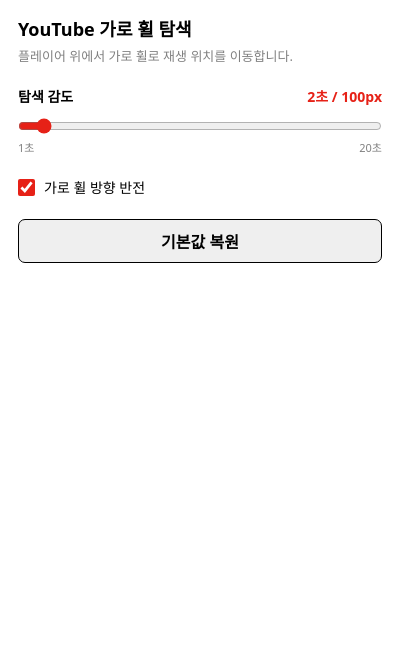
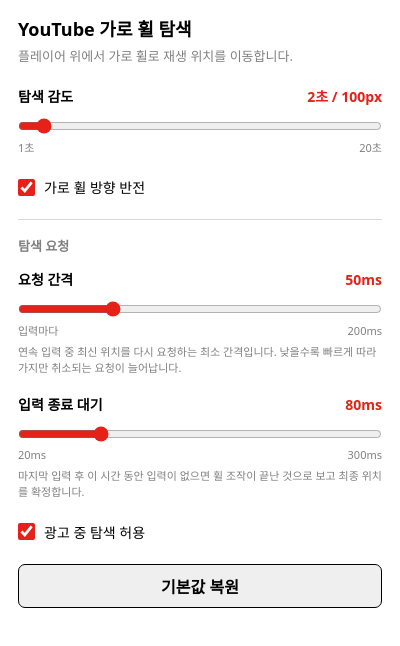
Before and after one commit to cornsole/Logi-Extention, a browser extension: page src/popup/popup.html in a window 400 px wide. Both pictures are taken after a click on the button "기본값 복원". Drawn offline with Linux system fonts and the light colour scheme.

Commit message:
Add popup controls for seek request timing and ad seeking
- Add request interval (0-200ms, default 50) and gesture-end delay (20-300ms, default 80) sliders
- Add ad seeking toggle; content script applies timing changes live via setTiming
- Document settings and 1-hour video wheel-vs-click latency measurements

```diff
--- a/src/content/settings.js
+++ b/src/content/settings.js
@@ -4,19 +4,40 @@
   const DEFAULT_SETTINGS = Object.freeze({
     secondsPerHundredPixels: 2,
     inverted: true,
+    requestIntervalMs: 50,
+    gestureEndDelayMs: 80,
+    adSeeking: true,
   });
-  const MIN_SENSITIVITY = 1;
-  const MAX_SENSITIVITY = 20;
+  const LIMITS = Object.freeze({
+    secondsPerHundredPixels: Object.freeze({ minimum: 1, maximum: 20 }),
+    requestIntervalMs: Object.freeze({ minimum: 0, maximum: 200 }),
+    gestureEndDelayMs: Object.freeze({ minimum: 20, maximum: 300 }),
+  });
+  const MIN_SENSITIVITY = LIMITS.secondsPerHundredPixels.minimum;
+  const MAX_SENSITIVITY = LIMITS.secondsPerHundredPixels.maximum;
+
+  function normalizeNumber(candidate, key) {
+    const value = candidate && candidate[key];
+    if (typeof value !== "number" || !Number.isFinite(value)) {
+      return DEFAULT_SETTINGS[key];
+    }
+    const { minimum, maximum } = LIMITS[key];
+    return Math.min(Math.max(Math.round(value), minimum), maximum);
+  }
+
+  function normalizeBoolean(candidate, key) {
+    return candidate && typeof candidate[key] === "boolean"
+      ? candidate[key]
+      : DEFAULT_SETTINGS[key];
+  }
 
   function normalizeSettings(candidate) {
-    const sensitivity = Number(candidate && candidate.secondsPerHundredPixels);
     return {
-      secondsPerHundredPixels: Number.isFinite(sensitivity)
-        ? Math.min(Math.max(sensitivity, MIN_SENSITIVITY), MAX_SENSITIVITY)
-        : DEFAULT_SETTINGS.secondsPerHundredPixels,
-      inverted: candidate && typeof candidate.inverted === "boolean"
-        ? candidate.inverted
-        : DEFAULT_SETTINGS.inverted,
+      secondsPerHundredPixels: normalizeNumber(candidate, "secondsPerHundredPixels"),
+      inverted: normalizeBoolean(candidate, "inverted"),
+      requestIntervalMs: normalizeNumber(candidate, "requestIntervalMs"),
+      gestureEndDelayMs: normalizeNumber(candidate, "gestureEndDelayMs"),
+      adSeeking: normalizeBoolean(candidate, "adSeeking"),
     };
   }
 
@@ -79,6 +100,7 @@
 
   const api = {
     DEFAULT_SETTINGS,
+    LIMITS,
     MIN_SENSITIVITY,
     MAX_SENSITIVITY,
     normalizeSettings,
--- a/src/popup/popup.css
+++ b/src/popup/popup.css
@@ -24,6 +24,22 @@ h1 {
   margin: 6px 0 20px;
   color: GrayText;
   font-size: 13px;
+  line-height: 1.45;
+}
+
+h2 {
+  margin: 4px 0 14px;
+  padding-top: 16px;
+  border-top: 1px solid color-mix(in srgb, CanvasText 15%, transparent);
+  font-size: 13px;
+  color: GrayText;
+  font-weight: 600;
+}
+
+.hint {
+  margin: 6px 0 18px;
+  color: GrayText;
+  font-size: 11px;
   line-height: 1.45;
 }
 
--- a/src/popup/popup.html
+++ b/src/popup/popup.html
@@ -26,6 +26,35 @@
         <span>가로 휠 방향 반전</span>
       </label>
 
+      <h2>탐색 요청</h2>
+
+      <div class="setting-heading">
+        <label for="request-interval">요청 간격</label>
+        <output id="request-interval-value" for="request-interval">50ms</output>
+      </div>
+      <input id="request-interval" type="range" min="0" max="200" step="10" value="50" aria-describedby="request-interval-hint">
+      <div class="range-labels" aria-hidden="true">
+        <span>입력마다</span>
+        <span>200ms</span>
+      </div>
+      <p id="request-interval-hint" class="hint">연속 입력 중 최신 위치를 다시 요청하는 최소 간격입니다. 낮을수록 빠르게 따라가지만 취소되는 요청이 늘어납니다.</p>
+
+      <div class="setting-heading">
+        <label for="gesture-end">입력 종료 대기</label>
+        <output id="gesture-end-value" for="gesture-end">80ms</output>
+      </div>
+      <input id="gesture-end" type="range" min="20" max="300" step="10" value="80" aria-describedby="gesture-end-hint">
+      <div class="range-labels" aria-hidden="true">
+        <span>20ms</span>
+        <span>300ms</span>
+      </div>
+      <p id="gesture-end-hint" class="hint">마지막 입력 후 이 시간 동안 입력이 없으면 휠 조작이 끝난 것으로 보고 최종 위치를 확정합니다.</p>
+
+      <label class="checkbox-row">
+        <input id="ad-seeking" type="checkbox" checked>
+        <span>광고 중 탐색 허용</span>
+      </label>
+
       <button id="reset" type="button">기본값 복원</button>
       <p id="status" class="status" role="status" aria-live="polite"></p>
     </main>
--- a/src/popup/popup.js
+++ b/src/popup/popup.js
@@ -3,17 +3,44 @@
 
   const settingsApi = globalThis.YTWheelSettings;
   const wheelInput = globalThis.YTWheelInput;
-  const sensitivity = document.querySelector("#sensitivity");
-  const sensitivityValue = document.querySelector("#sensitivity-value");
   const inverted = document.querySelector("#inverted");
+  const adSeeking = document.querySelector("#ad-seeking");
   const reset = document.querySelector("#reset");
   const status = document.querySelector("#status");
   let statusTimer = null;
 
+  const sliders = [
+    {
+      key: "secondsPerHundredPixels",
+      input: document.querySelector("#sensitivity"),
+      output: document.querySelector("#sensitivity-value"),
+      format: (value) => `${value}초 / 100px`,
+    },
+    {
+      key: "requestIntervalMs",
+      input: document.querySelector("#request-interval"),
+      output: document.querySelector("#request-interval-value"),
+      format: (value) => (value === 0 ? "입력마다" : `${value}ms`),
+    },
+    {
+      key: "gestureEndDelayMs",
+      input: document.querySelector("#gesture-end"),
+      output: document.querySelector("#gesture-end-value"),
+      format: (value) => `${value}ms`,
+    },
+  ];
+
+  function renderSlider(slider, value) {
+    slider.input.value = String(value);
+    slider.output.value = slider.format(value);
+  }
+
   function render(settings) {
-    sensitivity.value = String(settings.secondsPerHundredPixels);
-    sensitivityValue.value = `${settings.secondsPerHundredPixels}초 / 100px`;
+    for (const slider of sliders) {
+      renderSlider(slider, settings[slider.key]);
+    }
     inverted.checked = settings.inverted;
+    adSeeking.checked = settings.adSeeking;
   }
 
   function showStatus(message) {
@@ -24,41 +51,49 @@
     }, 1200);
   }
 
+  function readForm() {
+    const settings = {
+      inverted: inverted.checked,
+      adSeeking: adSeeking.checked,
+    };
+    for (const slider of sliders) {
+      settings[slider.key] = Number(slider.input.value);
+    }
+    return settings;
+  }
+
   async function persist() {
     try {
-      const saved = await settingsApi.saveSettings({
-        secondsPerHundredPixels: Number(sensitivity.value),
-        inverted: inverted.checked,
-      });
-      render(saved);
+      render(await settingsApi.saveSettings(readForm()));
       showStatus("저장됨");
     } catch (_error) {
       showStatus("설정을 저장하지 못했습니다.");
     }
   }
 
-  sensitivity.addEventListener("input", () => {
-    sensitivityValue.value = `${sensitivity.value}초 / 100px`;
+  for (const slider of sliders) {
+    const { input } = slider;
+    input.addEventListener("input", () => {
+      slider.output.value = slider.format(Number(input.value));
     });
-  sensitivity.addEventListener("change", persist);
-  sensitivity.addEventListener("wheel", (event) => {
+    input.addEventListener("change", persist);
+    input.addEventListener("wheel", (event) => {
       const step = wheelInput.getWheelStep(event.deltaX, event.deltaY, inverted.checked);
       if (step === 0) {
         return;
       }
 
       event.preventDefault();
-    const minimum = Number(sensitivity.min);
-    const maximum = Number(sensitivity.max);
       const nextValue = Math.min(
-      Math.max(Number(sensitivity.value) + step, minimum),
-      maximum,
+        Math.max(Number(input.value) + step * Number(input.step), Number(input.min)),
+        Number(input.max),
       );
-    sensitivity.value = String(nextValue);
-    sensitivityValue.value = `${nextValue}초 / 100px`;
+      renderSlider(slider, nextValue);
       void persist();
     }, { passive: false });
+  }
   inverted.addEventListener("change", persist);
+  adSeeking.addEventListener("change", persist);
   reset.addEventListener("click", async () => {
     render(settingsApi.DEFAULT_SETTINGS);
     await persist();
```
Also changed, not shown: README.ko.md (+9 -6 lines), docs/SEEK_ANALYSIS.ko.md (+39 -0 lines), src/content/paused-seeker.js (+15 -7 lines), src/content/youtube-wheel.js (+15 -9 lines), tests/paused-seeker.test.js (+19 -0 lines), tests/settings.test.js (+25 -5 lines), tests/youtube-wheel.test.js (+23 -3 lines), CHANGELOG.md, README.md. Lines whose indentation alone changed are shown as unchanged.
